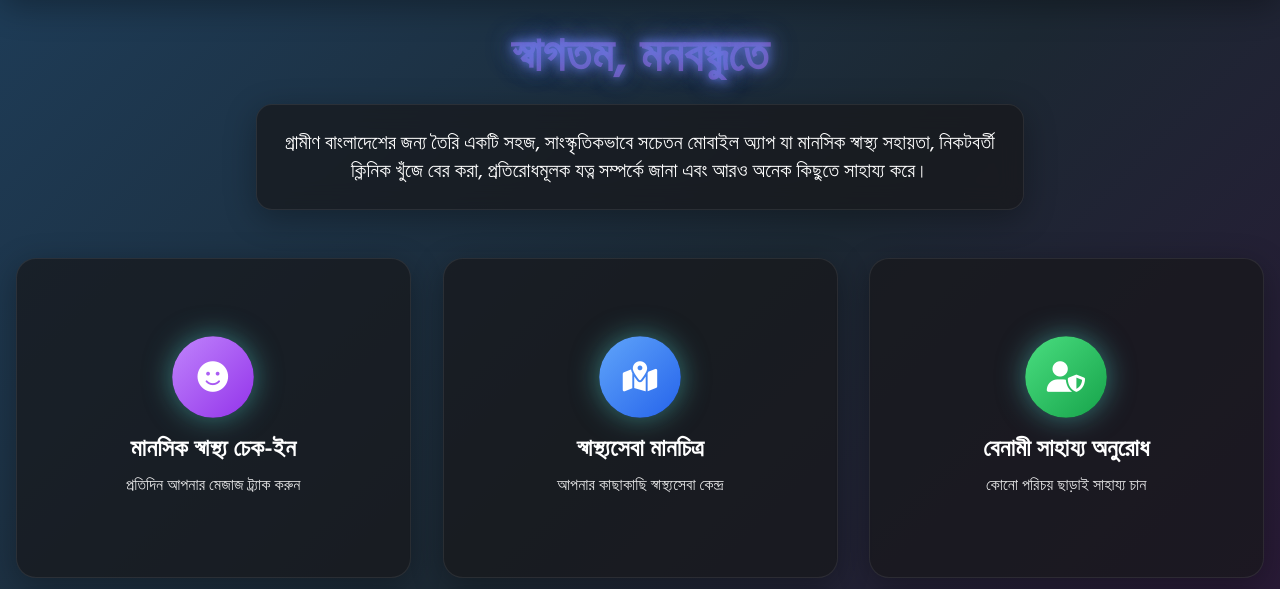
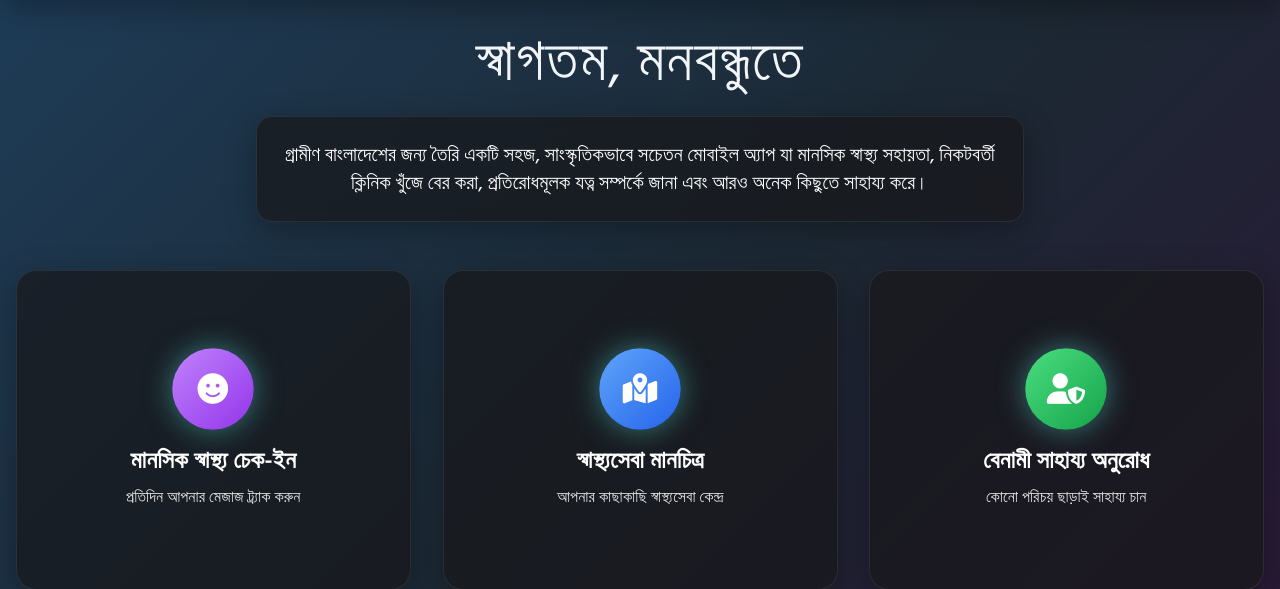
Before and after one commit to shaikat020/Mon_bondhu, a Django app: page / in a window 1280 px wide. Shown: the part 84-673 px from the top of the page. Run offline with Django 5.2, Linux system fonts and the light colour scheme; some libraries are stand-ins or nearby versions.

Commit message:
frontend

```diff
--- a/templates/base.html
+++ b/templates/base.html
@@ -452,7 +452,7 @@
     </header>
 
     <!-- Mobile Menu -->
-    <div id="mobileMenu" class="hidden glass-morphism md:hidden absolute top-full left-0 right-0 z-30">
+    <div id="mobileMenu" class="hidden glass-morphism md:hidden absolute left-0 right-0 z-50" style="top:72px;max-height:calc(100vh - 72px);overflow-y:auto;backdrop-filter:blur(16px);">
         <nav class="flex flex-col p-4 space-y-3">
             <a href="{% url 'home' %}#home" class="mobile-nav-link hover:bg-purple-500 hover:bg-opacity-20 p-3 rounded-lg transition">হোম</a>
             <a href="{% url 'home' %}#features" class="mobile-nav-link hover:bg-purple-500 hover:bg-opacity-20 p-3 rounded-lg transition">বৈশিষ্ট্য</a>
@@ -553,9 +553,6 @@
                 menuToggle.addEventListener('click', function() {
                     const mobileMenu = document.getElementById('mobileMenu');
                     mobileMenu.classList.toggle('hidden');
-                    if (!mobileMenu.classList.contains('hidden')) {
-                        mobileMenu.classList.add('slide-in');
-                    }
                 });
             }
 
--- a/templates/home.html
+++ b/templates/home.html
@@ -5,7 +5,12 @@
     <!-- Hero Section -->
     <section id="home" class="mb-12 fade-in">
         <div class="text-center mb-12">
-            <h2 class="text-5xl font-bold text-white mb-6 text-gradient neon-glow">স্বাগতম, মনবন্ধুতে</h2>
+            <!-- Best used on a dark or neutral background -->
+  <!-- Best on a contrasting background (e.g., off-white on dark gray) -->
+    <h2 class="text-5xl md:text-6xl font-light mb-6 text-center text-slate-100 tracking-wide relative group">
+    স্বাগতম, মনবন্ধুতে
+    <span class="absolute bottom-0 left-0 w-full h-[2px] bg-gradient-to-r from-transparent via-slate-100 to-transparent scale-x-0 group-hover:scale-x-100 transition-transform duration-500 ease-out"></span>
+    </h2>
             <p class="text-xl text-white max-w-3xl mx-auto glass-morphism p-6 rounded-2xl">
                 গ্রামীণ বাংলাদেশের জন্য তৈরি একটি সহজ, সাংস্কৃতিকভাবে সচেতন মোবাইল অ্যাপ যা মানসিক স্বাস্থ্য সহায়তা, নিকটবর্তী ক্লিনিক খুঁজে বের করা, প্রতিরোধমূলক যত্ন সম্পর্কে জানা এবং আরও অনেক কিছুতে সাহায্য করে।
             </p>
```
